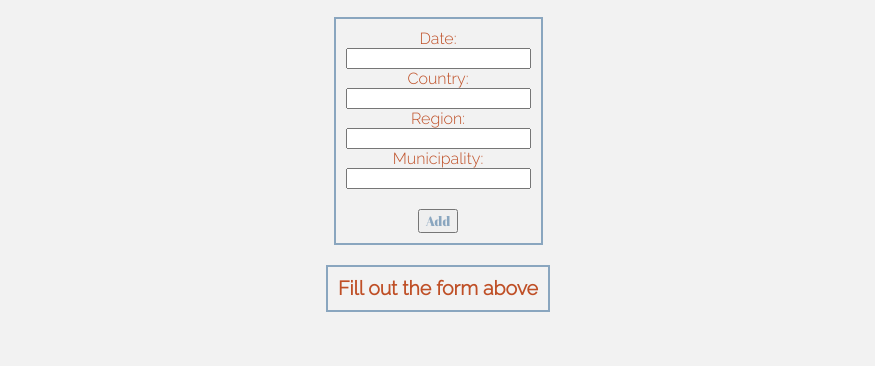
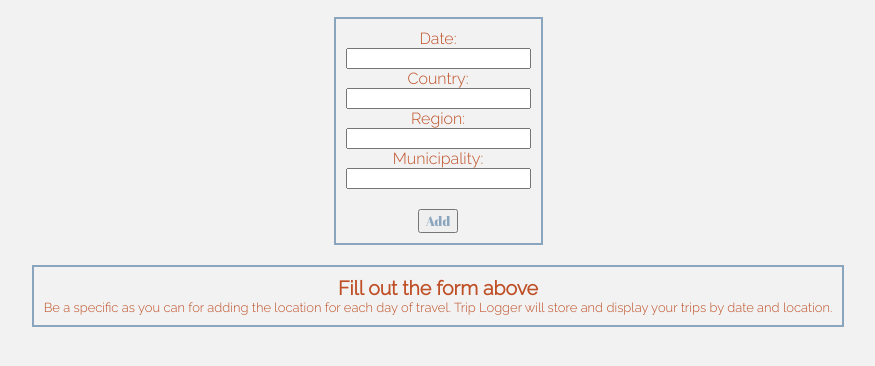
Before and after one commit to EvMad/trip-logger-1, a website: page public/index.html in a window 1280 px wide. Shown: the part 88-454 px from the top of the page, without its empty margins (202-1077 px from the left). Drawn offline with Linux system fonts and the light colour scheme.

Commit message:
added some placeholder text for instructions <p>

```diff
--- a/public/index.html
+++ b/public/index.html
@@ -43,7 +43,7 @@
         <!--card start-->
         <div class="card">
             <h2>Fill out the form above</h2>
-            <p></p>
+            <p>Be a specific as you can for adding the location for each day of travel.  Trip Logger will store and display your trips by date and location.</p>
         </div>
         <!--card end-->
     </div>
```
